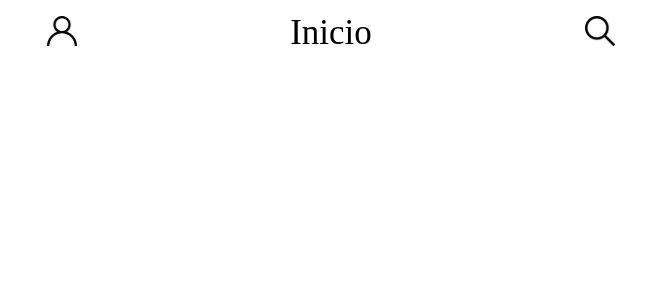
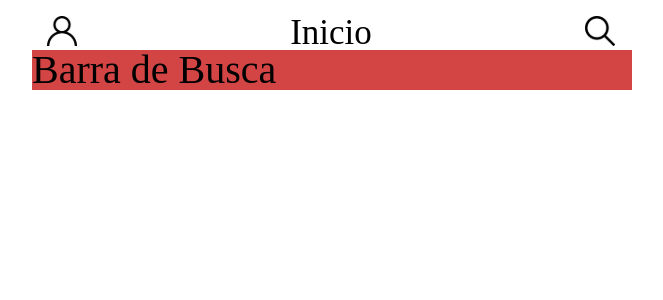
Before and after one commit to tryber/sd-04-recipes-app-13, a React (Create React App) app: page / in a window 1280 px wide. Both pictures are taken after a click on the button 908 px from the left and 32 px from the top of the page. Shown: the top 300 px of the page, without its empty margins (308-971 px from the left). Built offline with nearby package versions, Linux system fonts and the light colour scheme.

Commit message:
BarSearch function and btn css

```diff
--- a/src/components/Header/Header.js
+++ b/src/components/Header/Header.js
@@ -10,11 +10,15 @@ const Header = ({ title, search }) => {
   const profileBtn = () => <Redirect to="/perfil" />;
 
   const searchBtn = () => {
-    // Ao clicar no botão de busca pela primeira vez a barra de busca aparece;
-    // Ao clicar no botão de busca pela segunda vez a barra de busca desaparece.
+    if (document.getElementById('barSearch').style.display === 'block') {
+      document.getElementById('barSearch').style.display = 'none';
+    } else {
+      document.getElementById('barSearch').style.display = 'block';
+    }
   };
 
   return (
+    <>
       <header>
         <Icons
           testid="profile-top-btn"
@@ -34,6 +38,10 @@ const Header = ({ title, search }) => {
           <div />
         )}
       </header>
+      <div id="barSearch" className="hidden">
+        Barra de Busca
+      </div>
+    </>
   );
 };
 
--- a/src/components/Header/styles.css
+++ b/src/components/Header/styles.css
@@ -21,3 +21,16 @@ header button {
   border: none;
   cursor: pointer;
 }
+
+header button:focus {
+  outline: none;
+}
+
+div #barSearch {
+  font-size: 40rem;
+  background: rgb(211, 69, 69);
+}
+
+div .hidden {
+  display: none;
+}
```
Lines whose indentation alone changed are shown as unchanged.
